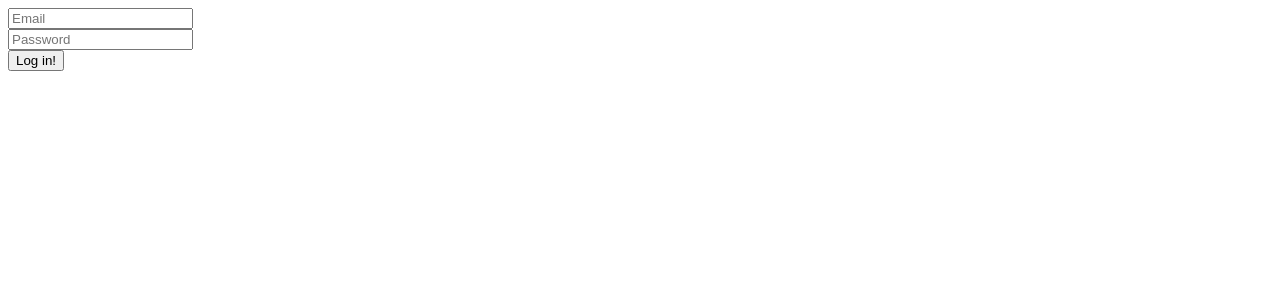
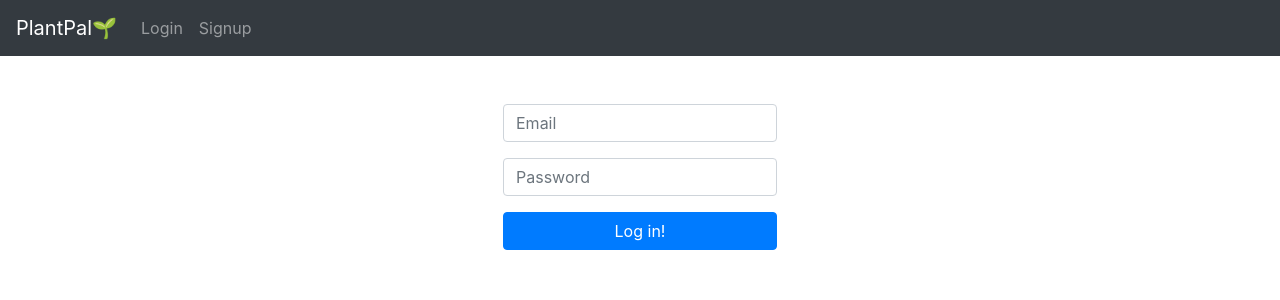
Before and after one commit to Ghenet/PlantPal, a Flask app: page /login in a window 1280 px wide. Shown: the top 300 px of the page. Run offline with Flask 2, Linux system fonts and the light colour scheme; parts of the project's set-up code (start-up, migrations or seed data) failed here and were passed over; some libraries are stand-ins or nearby versions.

Commit message:
modify templates

```diff
--- a/templates/layout.html
+++ b/templates/layout.html
@@ -4,10 +4,40 @@
     <meta charset="UTF-8" />
     <meta name="viewport" content="width=device-width, initial-scale=1.0" />
     <meta http-equiv="X-UA-Compatible" content="ie=edge" />
-
+    <link
+    rel="stylesheet"
+    href="https://stackpath.bootstrapcdn.com/bootstrap/4.3.1/css/bootstrap.min.css"
+    integrity="sha384-ggOyR0iXCbMQv3Xipma34MD+dH/1fQ784/j6cY/iJTQUOhcWr7x9JvoRxT2MZw1T"
+    crossorigin="anonymous"
+  />
+  <link rel="stylesheet" href="../static/login.css">
     <title>PlantPal</title>
   </head>
   <body>
+      <nav class="navbar navbar-expand-md navbar-dark bg-dark">
+          <a class="navbar-brand" href="#">PlantPal🌱</a>
+          <button
+            class="navbar-toggler"
+            type="button"
+            data-toggle="collapse"
+            data-target="#navbarsExampleDefault"
+            aria-controls="navbarsExampleDefault"
+            aria-expanded="false"
+            aria-label="Toggle navigation"
+          >
+            <span class="navbar-toggler-icon"></span>
+          </button>
+          <div class="collapse navbar-collapse" id="navbarsExampleDefault">
+            <ul class="navbar-nav mr-auto">
+              <li class="nav-item">
+                <a class="nav-link" href="/login">Login</a>
+              </li>
+              <li class="nav-item">
+                <a class="nav-link" href="/signup">Signup</a>
+              </li>
+            </ul>
+          </div>
+        </nav>
     {% with messages = get_flashed_messages(with_categories=True) %}
         {% if messages %}
             {% for category, message in messages %}
@@ -16,5 +46,16 @@
         {% endif %}
     {% endwith %}
     {% block content %} {% endblock %}
+
+    <script
+      src="https://code.jquery.com/jquery-3.3.1.slim.min.js"
+      integrity="sha384-q8i/X+965DzO0rT7abK41JStQIAqVgRVzpbzo5smXKp4YfRvH+8abtTE1Pi6jizo"
+      crossorigin="anonymous"
+    ></script>
+    <script
+      src="/docs/4.3/dist/js/bootstrap.bundle.min.js"
+      integrity="sha384-xrRywqdh3PHs8keKZN+8zzc5TX0GRTLCcmivcbNJWm2rs5C8PRhcEn3czEjhAO9o"
+      crossorigin="anonymous"
+    ></script>
   </body>
 </html>
--- a/templates/login.html
+++ b/templates/login.html
@@ -2,11 +2,19 @@
 {% from 'macros.html' import render_field %}
 
 {% block content %}
-<form method="POST" action="" class="form">
-    {{ form.hidden_tag() }}
-    {% for field in form %}
-        {{ render_field(field) }}
-    {% endfor %}
-    <button type="submit" id="submit">Log in!</button>
-</form>
+<section class="container">
+    <div class="row">
+            <div class="form-container mx-auto pt-5">
+                    <form method="POST" action="" class="form form-group">
+                            {{ form.hidden_tag() }}
+                            {% for field in form %}
+                                {{ render_field(field) }}
+                            {% endfor %}
+                            <button type="submit" class="btn btn-primary btn-block" id="submit">Log in!</button>
+                        </form>
+            </div>
+    </div>
+</section>
+
+
 {% endblock %}
--- a/templates/macros.html
+++ b/templates/macros.html
@@ -5,6 +5,6 @@
             <div class="notification error">{{ error }}</div>
             {% endfor %}
         {% endif %}
-        {{ field(placeholder = field.label.text) }}
+        {{ field(placeholder = field.label.text, class="form-control mb-3") }}
     </div>
 {% endmacro %}
```
Also changed, not shown: templates/deleteplant.html (added, +15 -0 lines), templates/profile.html (+26 -2 lines), templates/signup.html (+7 -1 lines).
